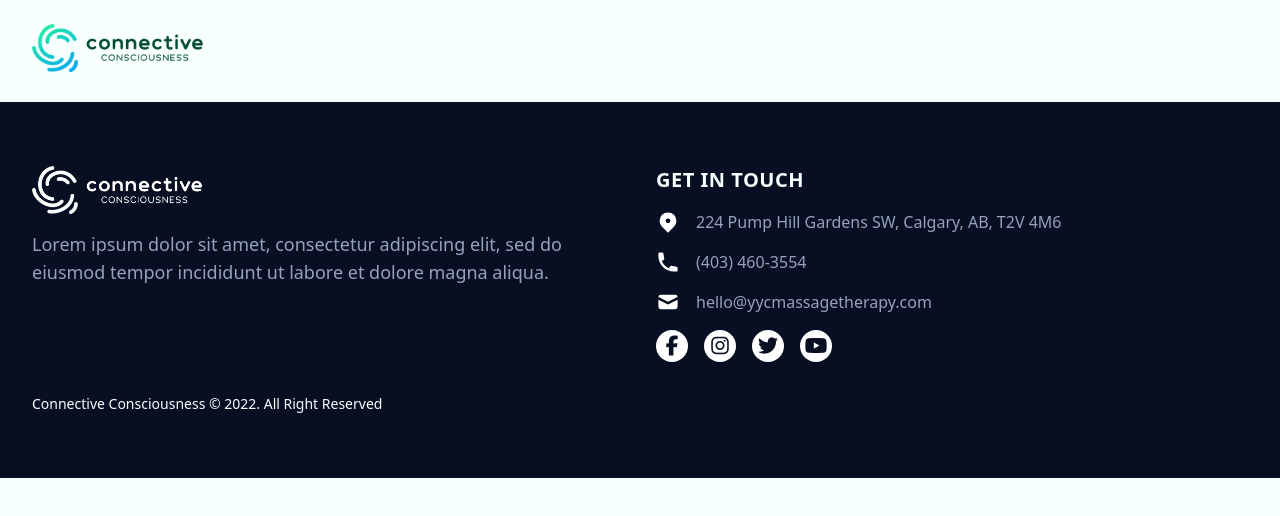
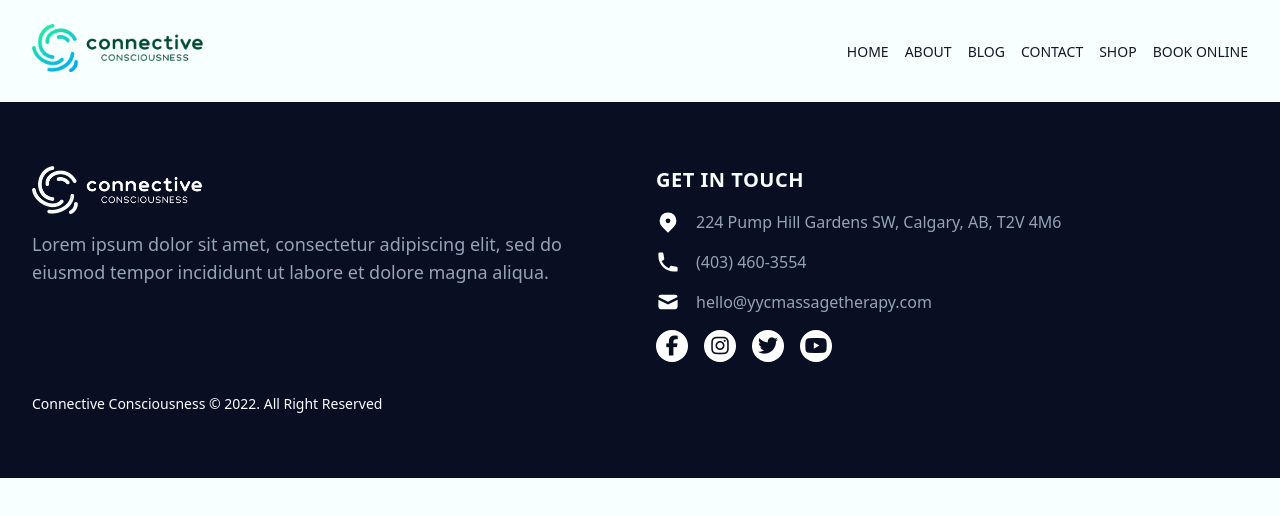
Before and after one commit to atweberlly/connective-consciousness, a Vue app: page / in a window 1280 px wide. Shown: the top 516 px of the page. Built offline with nearby package versions, Linux system fonts and the light colour scheme.

Commit message:
Update mobile and desktop header

```diff
--- a/src/components/Header.vue
+++ b/src/components/Header.vue
@@ -1,6 +1,6 @@
 <template>
   <header class="py-6">
-    <div class="container">
+    <div class="container flex items-center justify-between">
       <div>
         <span class="sr-only">Connective Consciousness</span>
         <a class="inline-block" href="/">
@@ -8,14 +8,22 @@
         </a>
       </div>
 
-      <nav class="hidden">
-        <a href="/">Home</a>
-        <a href="/">About</a>
-        <a href="/">Blog</a>
-        <a href="/">Contact</a>
-        <a href="/">Shop</a>
-        <a href="/">Book Online</a>
+      <nav class="hidden md:block md:space-x-4" aria-label="Header Menu">
+        <a class="md:text-sm md:uppercase" href="/">Home</a>
+        <a class="md:text-sm md:uppercase" href="#">About</a>
+        <a class="md:text-sm md:uppercase" href="#">Blog</a>
+        <a class="md:text-sm md:uppercase" href="#">Contact</a>
+        <a class="md:text-sm md:uppercase" href="#">Shop</a>
+        <a class="md:text-sm md:uppercase" href="#">Book Online</a>
       </nav>
+
+      <div class="md:hidden">
+        <button class="block">
+          <svg class="h-6 w-6 stroke-current stroke-2" xmlns="http://www.w3.org/2000/svg" viewBox="0 0 24 24">
+            <path stroke-linecap="round" stroke-linejoin="round" d="M4 6h16M4 12h16M4 18h16" />
+          </svg>
+        </button>
+      </div>
     </div>
   </header>
 </template>
```
